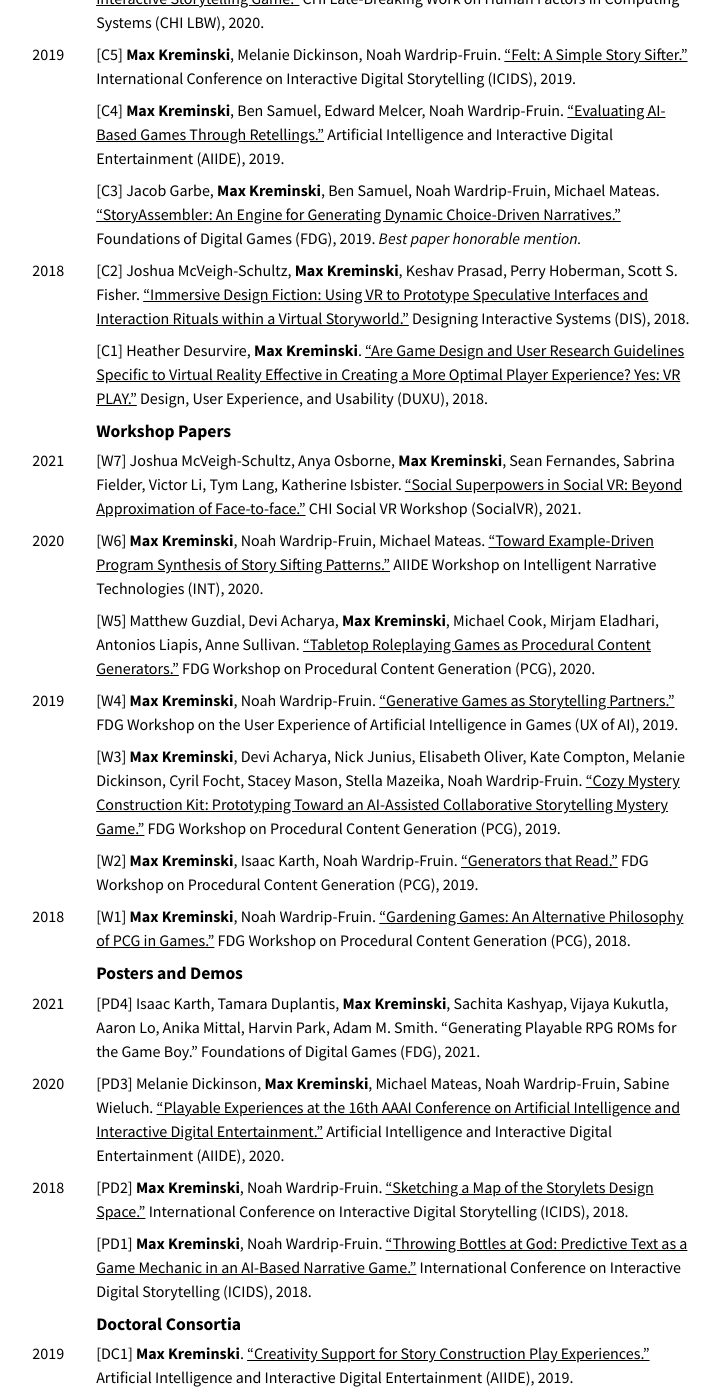
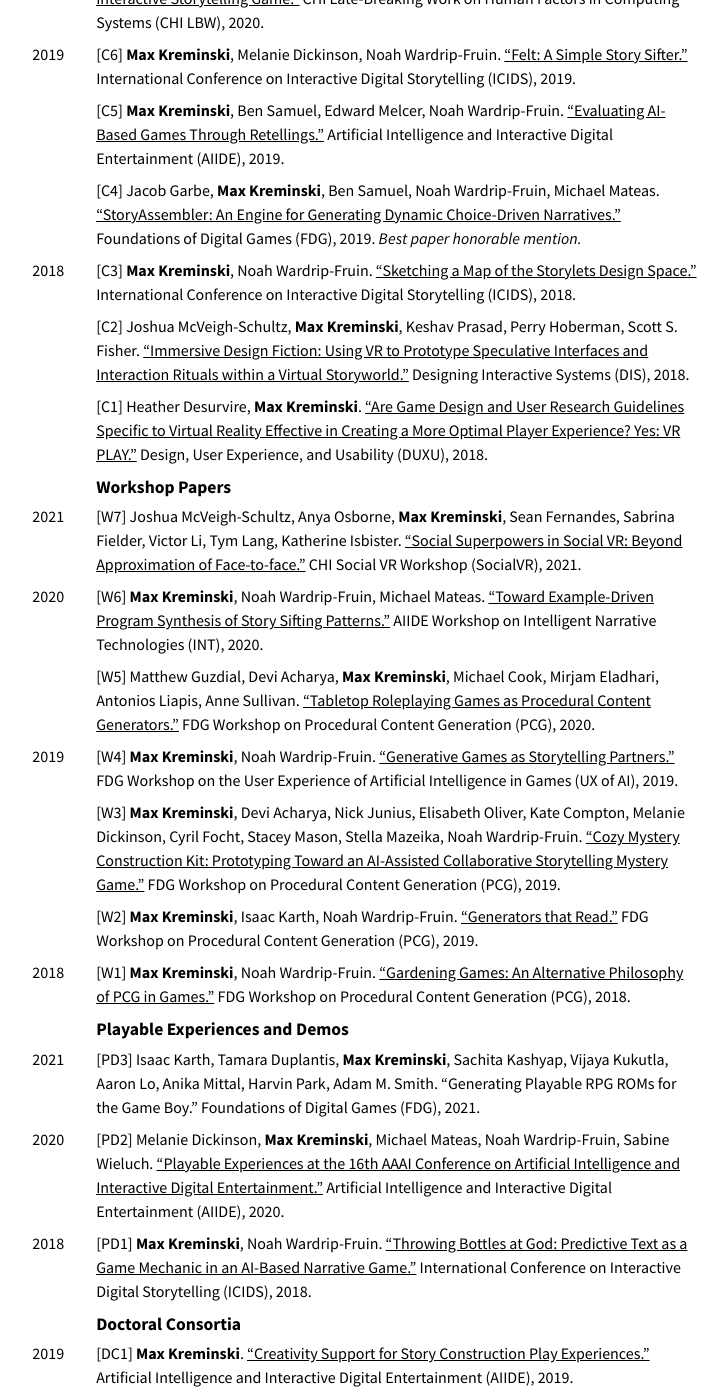
Before and after one commit to mkremins/mkremins.github.io, a Jekyll site: the page built from cv/index.html, in a window 1280 px wide and 1400 px high, scrolled down 1570 px. Shown: the whole window, without its empty margins (298-1025 px from the left). Built offline with Jekyll 4.4.1, drawn with Linux system fonts in a browser that asks for light colours; some of the changed text lies outside the part shown.

Commit message:
Refactor publication categories slightly
...to more clearly distinguish playable experiences and demos from
conference papers, regardless of whether the paper was presented
orally or as a poster.

```diff
--- a/cv/index.html
+++ b/cv/index.html
@@ -125,8 +125,8 @@ layout: null
       {%- include cvpubs.html pubtype="full" pubprefix="C" -%}
       <h3>Workshop Papers</h3>
       {%- include cvpubs.html pubtype="workshop" pubprefix="W" -%}
-      <h3>Posters and Demos</h3>
-      {%- include cvpubs.html pubtype="poster_or_demo" pubprefix="PD" -%}
+      <h3>Playable Experiences and Demos</h3>
+      {%- include cvpubs.html pubtype="pe_or_demo" pubprefix="PD" -%}
       <h3>Doctoral Consortia</h3>
       {%- include cvpubs.html pubtype="doctoral_consortium" pubprefix="DC" -%}
     </section>
```
Also changed, not shown: _data/publications.json (+4 -4 lines).
